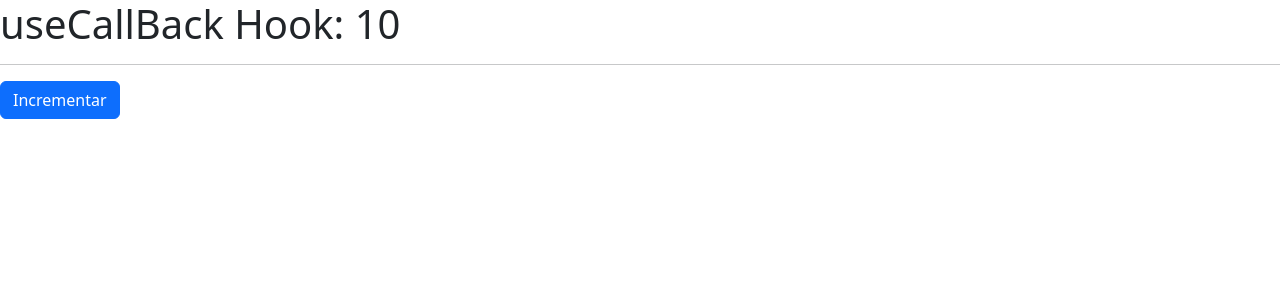
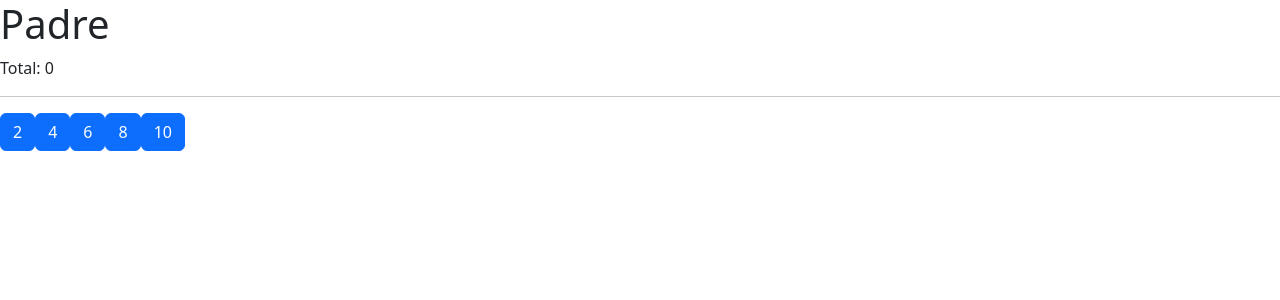
Before and after one commit to Lopezlena89/hook-app, a React (Vite) app: page / in a window 1280 px wide. Shown: the top 300 px of the page. Built offline with nearby package versions, Linux system fonts and the light colour scheme.

Commit message:
tarea-memo

```diff
--- /dev/null
+++ b/src/07-tarea-memo/Hijo.jsx
@@ -0,0 +1,16 @@
+import React from "react";
+
+export const Hijo = React.memo(({ numero, incrementar }) => {
+
+    console.log('  Me volví a generar :(  ');
+
+    return (
+        <button
+            className="btn btn-primary mr-3"
+            onClick={ () => incrementar( numero ) }
+        >
+            { numero }
+        </button>
+    )
+}
+)
--- /dev/null
+++ b/src/07-tarea-memo/Padre.jsx
@@ -0,0 +1,41 @@
+import { Hijo } from './Hijo'
+import { useCallback, useState } from 'react';
+
+export const Padre = () => {
+
+    const numeros = [2,4,6,8,10];
+    const [valor, setValor] = useState(0);
+
+    const incrementar = useCallback(
+      (num) => {
+        setValor((oldValue)=>oldValue + num)
+      },
+      [ ],
+    )
+
+
+    // const incrementar = ( num ) => {
+    //     setValor( valor + num )
+    // }
+
+
+    return (
+        <div>
+            <h1>Padre</h1>
+            <p> Total: { valor } </p>
+
+            <hr />
+
+            {
+                numeros.map( n => (
+                    <Hijo
+                        key={ n }
+                        numero={ n }
+                        incrementar={ incrementar }
+                    />
+                ))
+            }
+            {/* <Hijo /> */}
+        </div>
+    )
+}
--- a/src/main.jsx
+++ b/src/main.jsx
@@ -9,12 +9,13 @@
 // import { Layout } from './05-useLayoutEffect/Layout'
 // import { Memorize } from './06-memos/Memorize'
 // import { MemoHook } from './06-memos/MemoHook'
-import { CallBackHook } from './06-memos/CallBackHook'
+// import { CallBackHook } from './06-memos/CallBackHook'
+import { Padre } from './07-tarea-memo/Padre'
 
 
 
 ReactDOM.createRoot(document.getElementById('root')).render(
   // <React.StrictMode>
-    <CallBackHook />
+    <Padre />
   // </React.StrictMode>
 )
```
